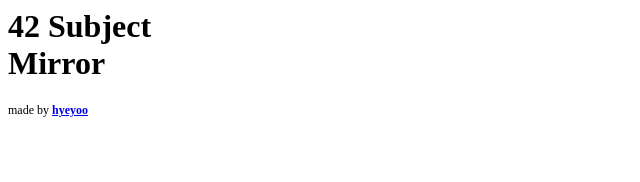
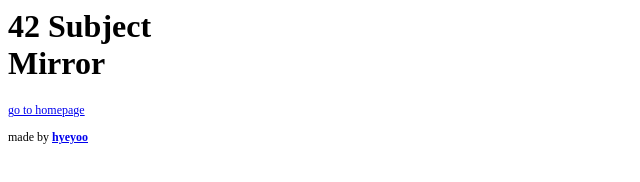
Before and after one commit to hygoni/42-subject-mirror, a browser extension: page chrome_extension/index.html in a window 1280 px wide. Shown: the whole page, without its empty margins (0-640 px from the left). Drawn offline with Linux system fonts and the light colour scheme.

Commit message:
[UPDATE] add link to homepage in index.html

```diff
--- a/chrome_extension/index.html
+++ b/chrome_extension/index.html
@@ -18,6 +18,7 @@
     </head>
     <body>
         <h1>42 Subject Mirror</h1>
+		<p><a target="blank_" href="http://42subject.hygoni.com">go to homepage</a></p>
         <p>made by <span id="author"><a target="_blank" href="https://profile.intra.42.fr/users/hyeyoo">hyeyoo</a></span></p>
     </body>
 </html>
```
